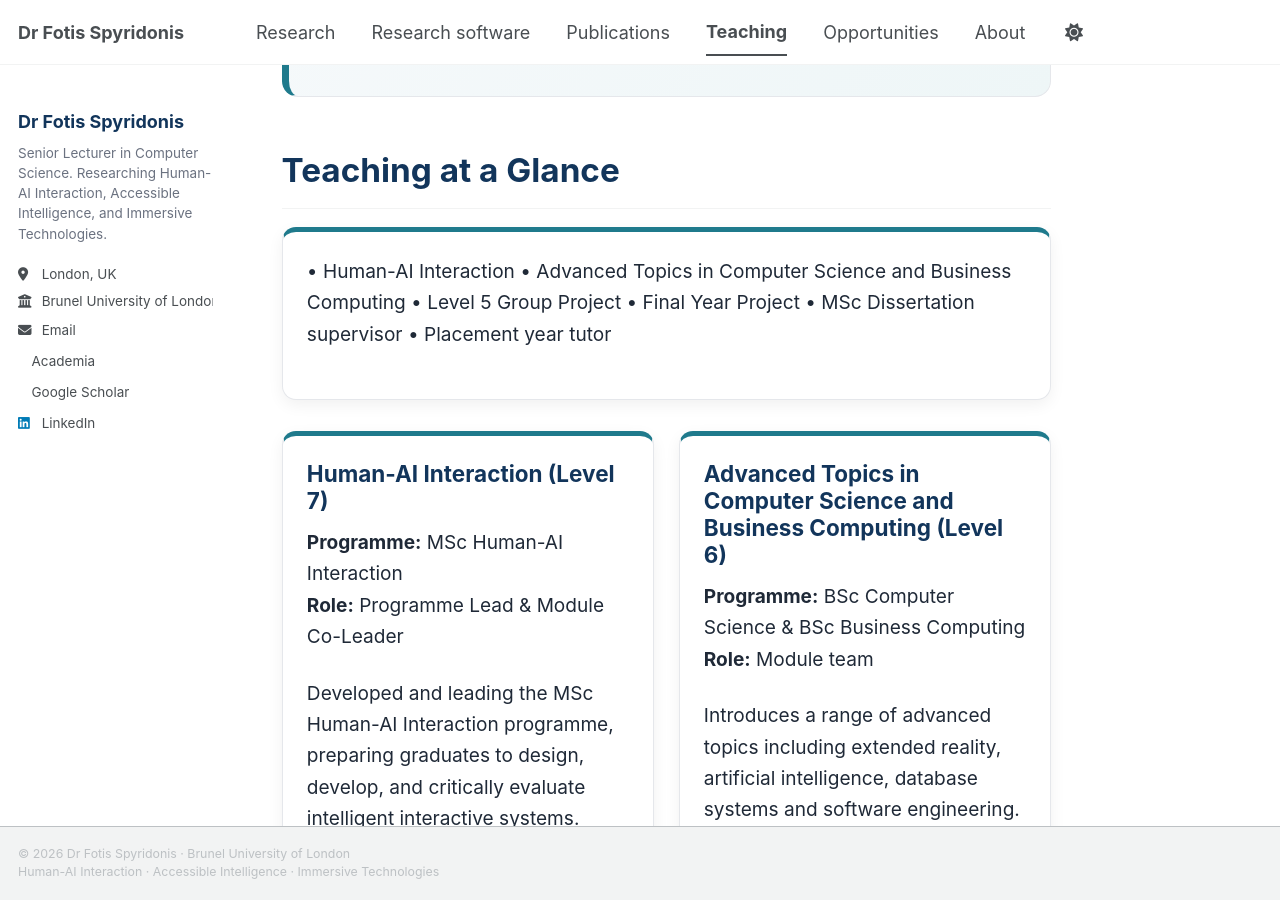
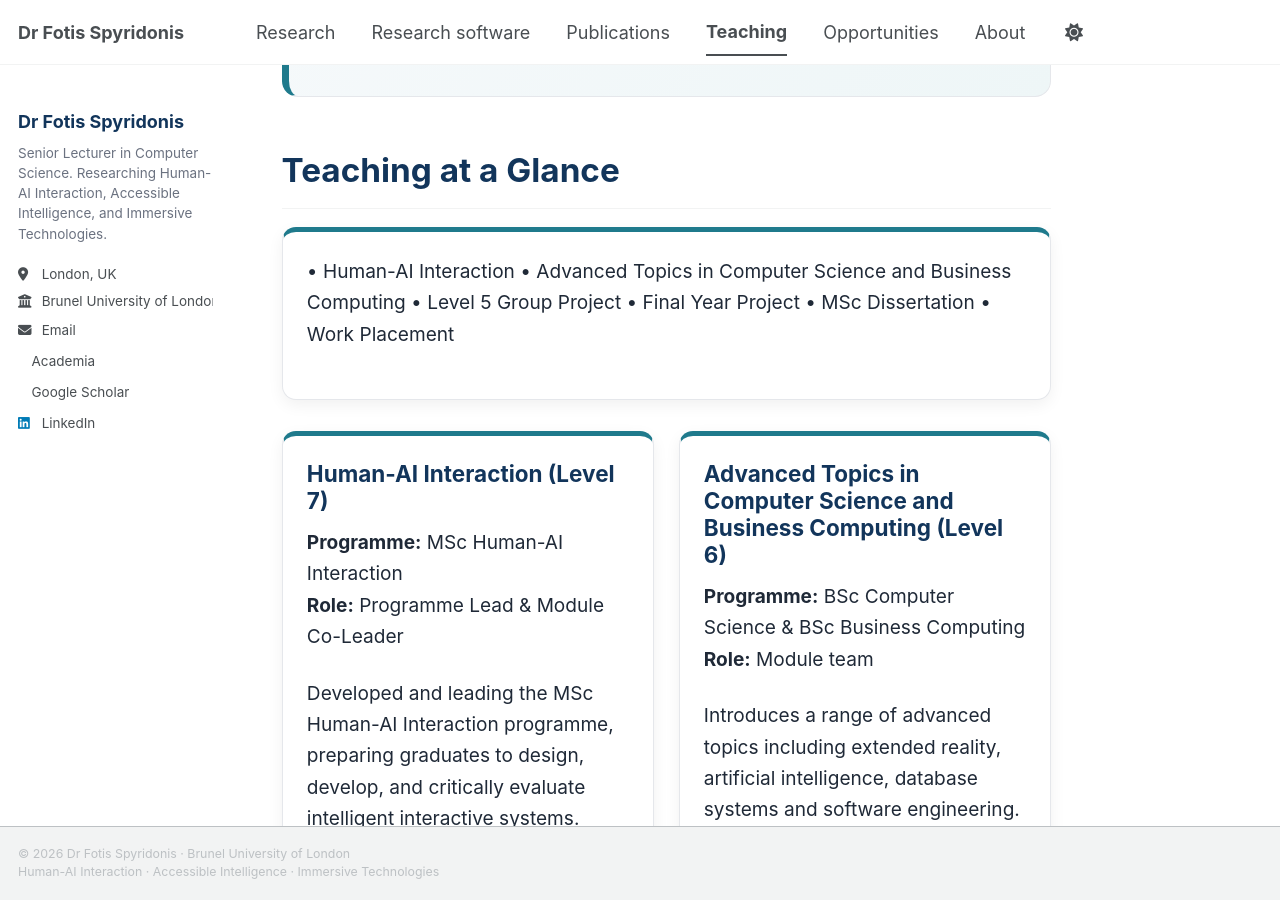
Before and after one commit to fotios-spyridonis/fotios-spyridonis.github.io, a Jekyll site: the page built from _pages/teaching.md, in a window 1280 px wide and 900 px high, scrolled down 451 px. Built offline with Jekyll 4.4.1, drawn with Linux system fonts in a browser that asks for light colours; a style sheet for code colours, icons or effects is not loaded.

Commit message:
Update teaching roles in teaching.md

```diff
--- a/_pages/teaching.md
+++ b/_pages/teaching.md
@@ -24,8 +24,8 @@ author_profile: true
 • Advanced Topics in Computer Science and Business Computing
 • Level 5 Group Project
 • Final Year Project
-• MSc Dissertation supervisor
-• Placement year tutor<br>
+• MSc Dissertation
+• Work Placement<br>
 </p>
 
 </div>
```
